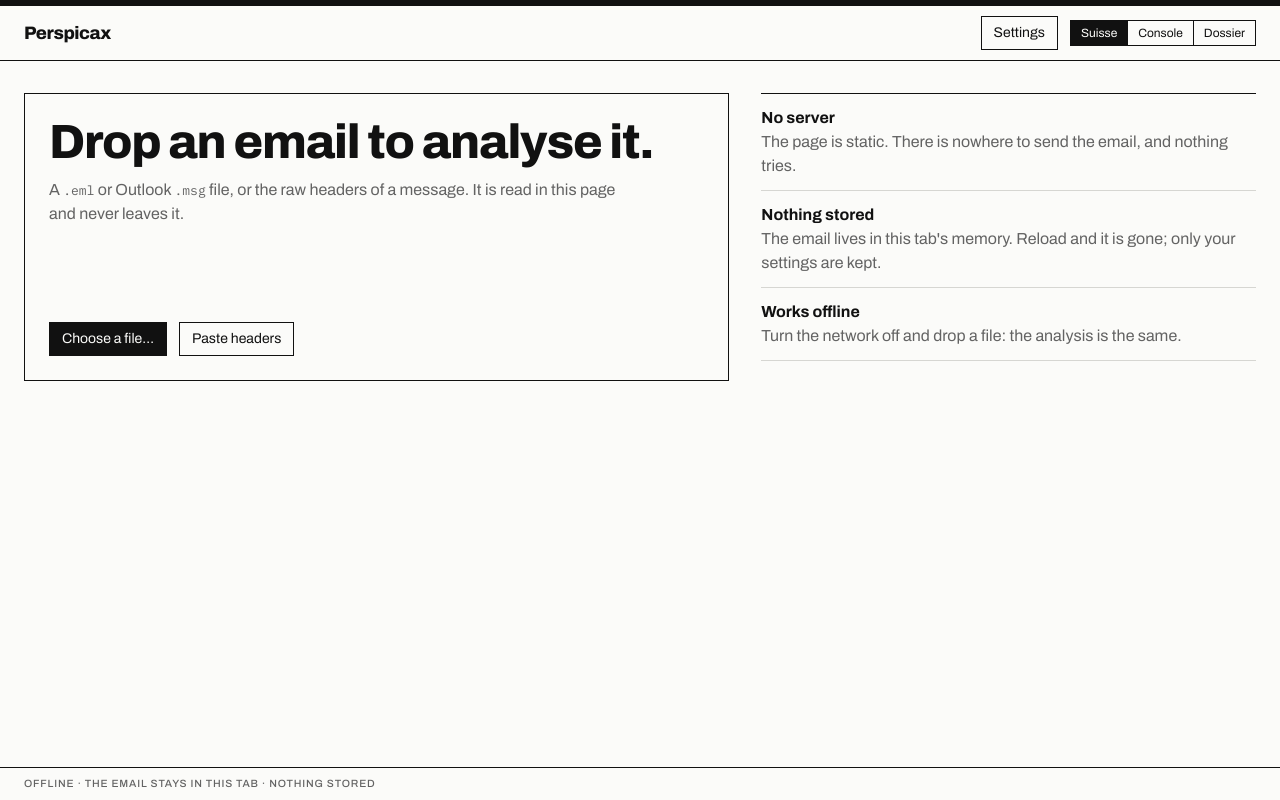
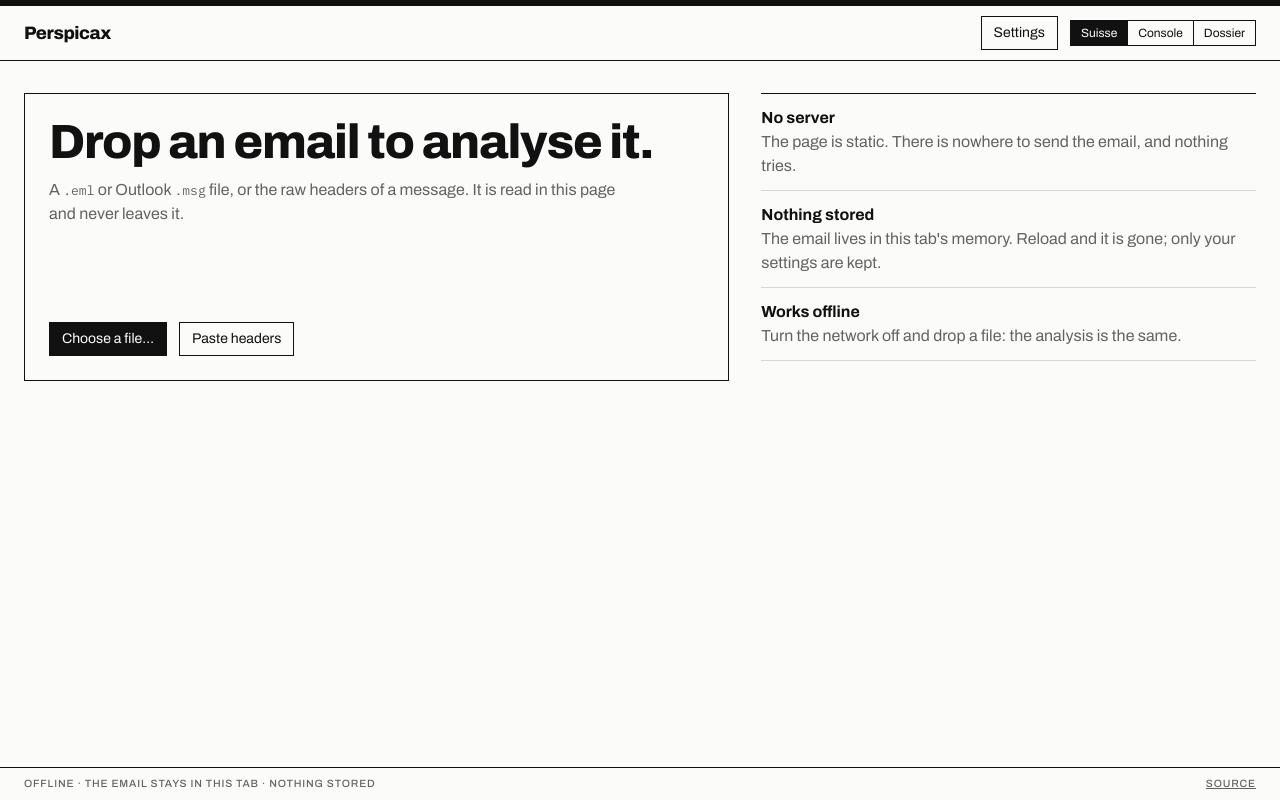
Before and after one commit to azlobaki/Perspicax, a Next.js app: page / in a window 1280 px wide. Built offline with nearby package versions, Linux system fonts and the light colour scheme.

Commit message:
Link the page to its source
The hosted copy now offers its users the source it runs on, as section
13 of the AGPL requires.

```diff
--- a/src/components/Footer.tsx
+++ b/src/components/Footer.tsx
@@ -5,7 +5,7 @@ import { LABEL } from "./ui";
  * the source it runs on. Point this at the public repository before
  * deploying — the link appears as soon as it is filled in.
  */
-const SOURCE_URL: string = "";
+const SOURCE_URL: string = "https://github.com/azlobaki/Perspicax";
 
 export default function Footer() {
   return (
```
